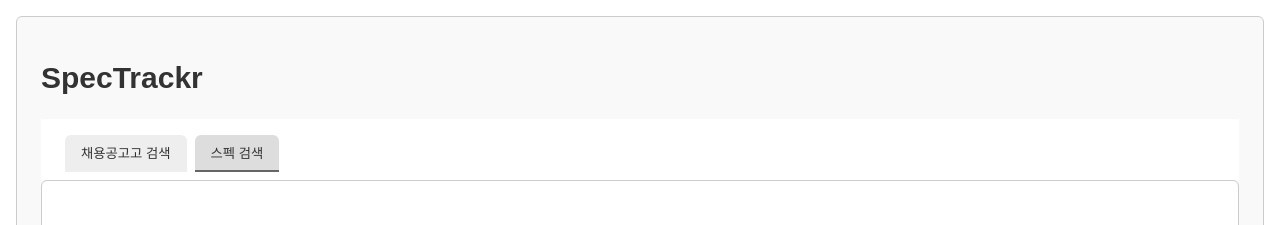
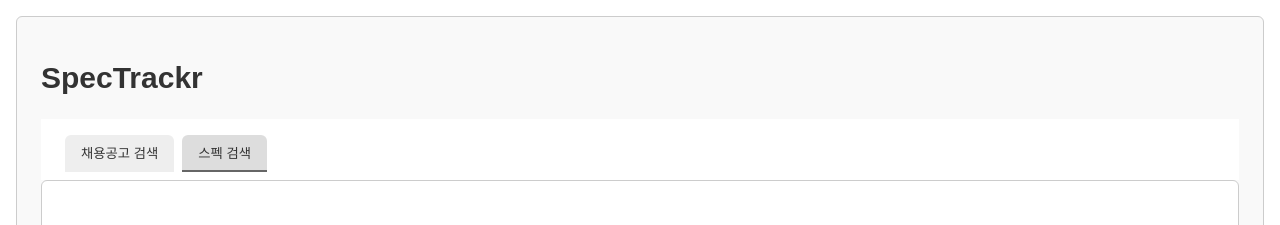
Before and after one commit to khyeonm/2025_Advanced_Programming, a React (Create React App) app in the folder spec-trackr-app/: page / in a window 1280 px wide. Both pictures are taken after a click on the button "스펙 검색". Shown: the top 225 px of the page. Built offline with nearby package versions, Linux system fonts and the light colour scheme; no server answers.

Commit message:
Fix: correct typos (#88)

```diff
--- a/spec-trackr-app/src/sp_com.jsx
+++ b/spec-trackr-app/src/sp_com.jsx
@@ -165,7 +165,7 @@
             onCompanyTabClick && onCompanyTabClick();
           }}
         >
-          채용공고고 검색
+          채용공고 검색
         </button>
         <button
           className={`btn ${activeTab === "스펙 검색" ? "selected" : ""}`}
```
